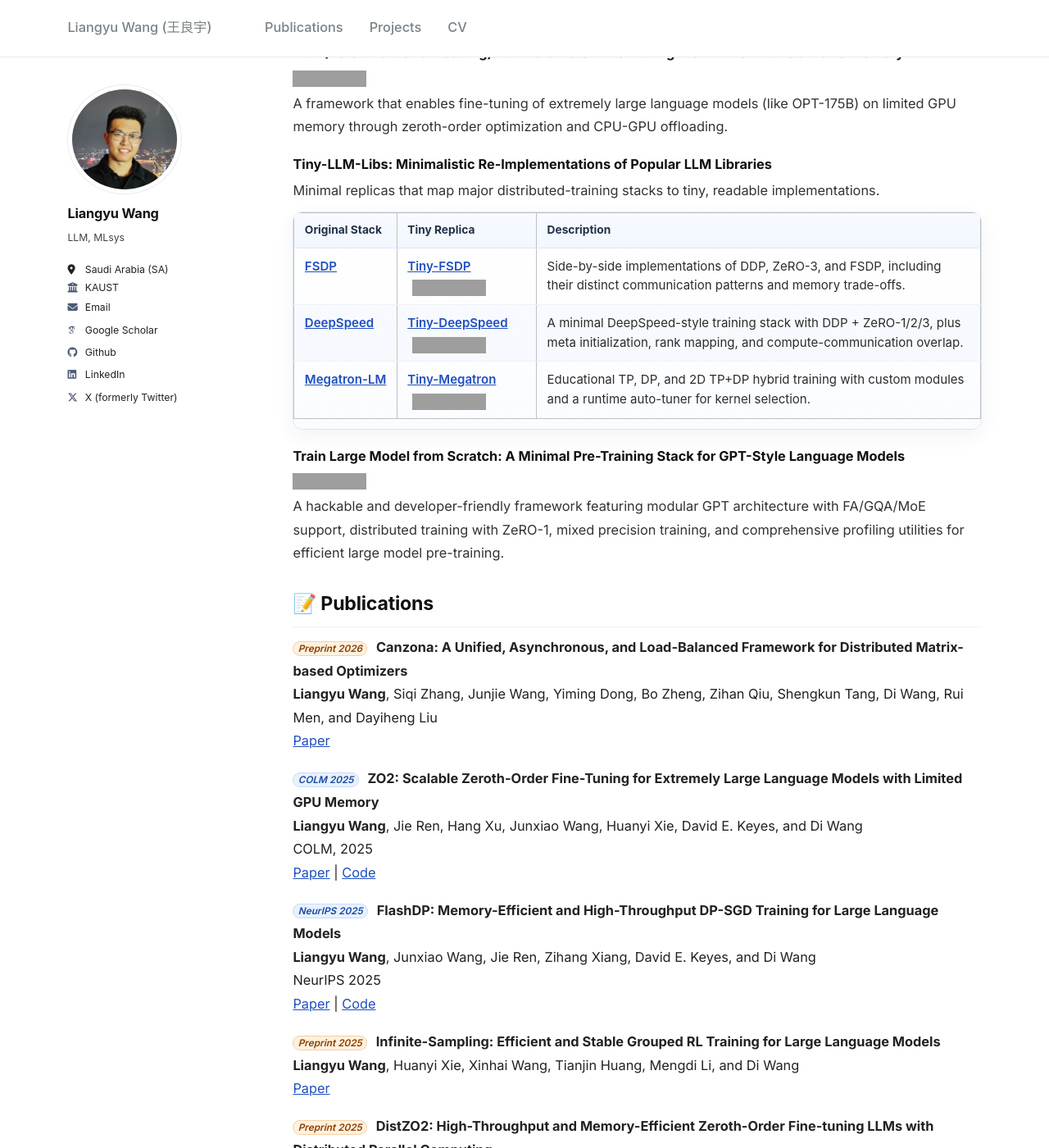
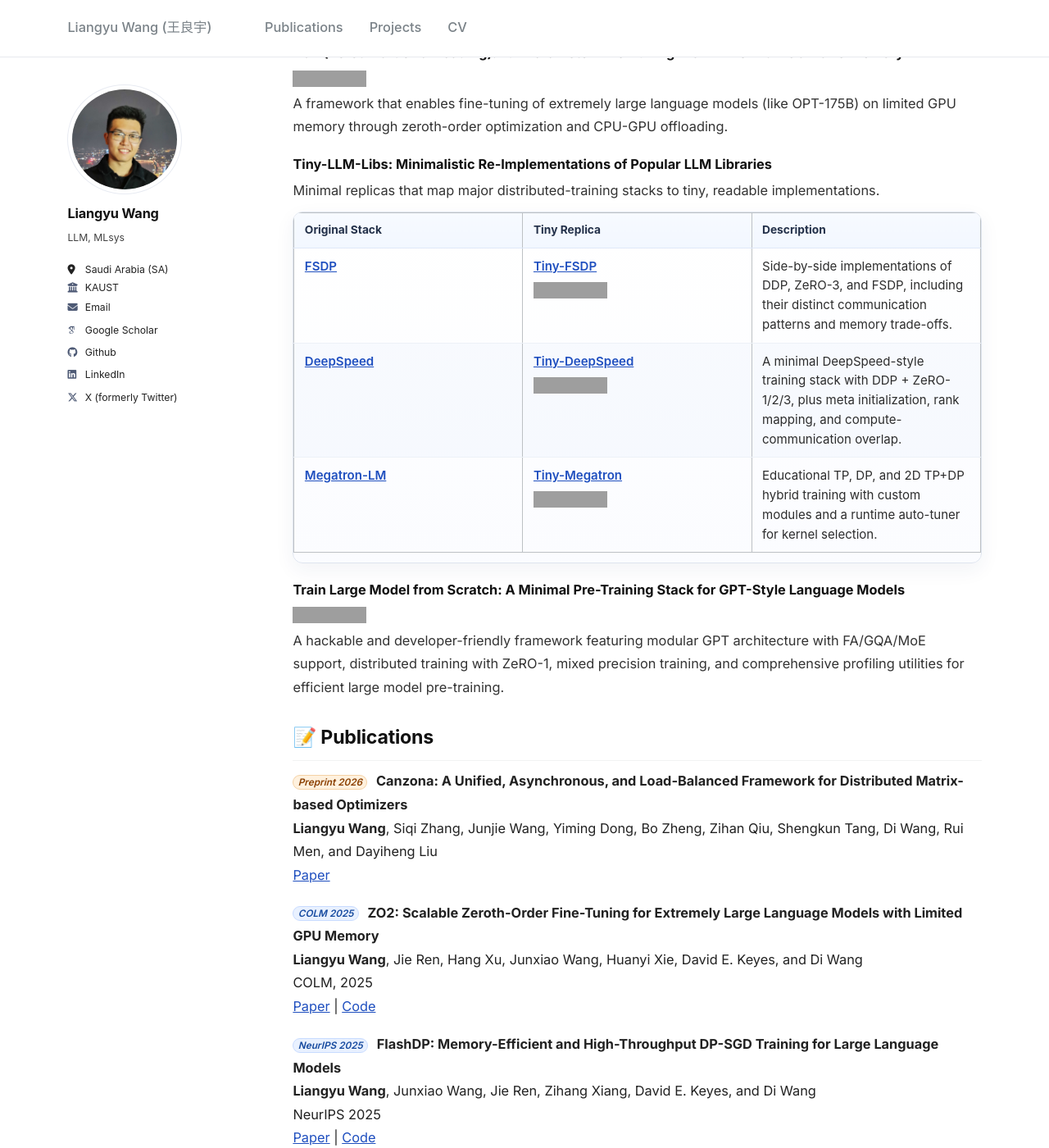
Before and after one commit to liangyuwang/liangyuwang.github.io, a Jekyll site: the page built from _pages/about.md, in a window 1280 px wide and 1400 px high, scrolled down 892 px. Shown: the whole window at 82% size. Built offline with Jekyll 4.4.1, drawn with Linux system fonts in a browser that asks for light colours; some web fonts are replaced; grey boxes are pictures that could not be loaded.

Commit message:
update project theme

```diff
--- a/assets/css/custom-theme.css
+++ b/assets/css/custom-theme.css
@@ -218,6 +218,7 @@ li {
   width: 100%;
   border-collapse: collapse;
   min-width: 760px;
+  table-layout: fixed;
 }
 
 .tiny-compare-table th,
@@ -253,6 +254,7 @@ li {
 
 .tiny-compare-table td:first-child {
   white-space: nowrap;
+  width: 18%;
 }
 
 .tiny-compare-table td:first-child a,
@@ -262,10 +264,15 @@ li {
 
 .tiny-compare-table td:nth-child(2) {
   white-space: normal;
+  width: 24%;
 }
 
 .tiny-compare-table td:nth-child(2) a {
   overflow-wrap: anywhere;
+}
+
+.tiny-compare-table td:nth-child(2) > a {
+  display: block;
 }
 
 .tiny-compare-table tbody tr:last-child td {
@@ -273,10 +280,11 @@ li {
 }
 
 .tiny-compare-table td .github-stars {
-  margin-left: 0.38rem;
+  margin-left: 0;
+  margin-top: 0.22rem;
   white-space: normal;
   vertical-align: middle;
-  display: inline-block;
+  display: block;
 }
 
 .tiny-compare-table td .github-stars img {
```
